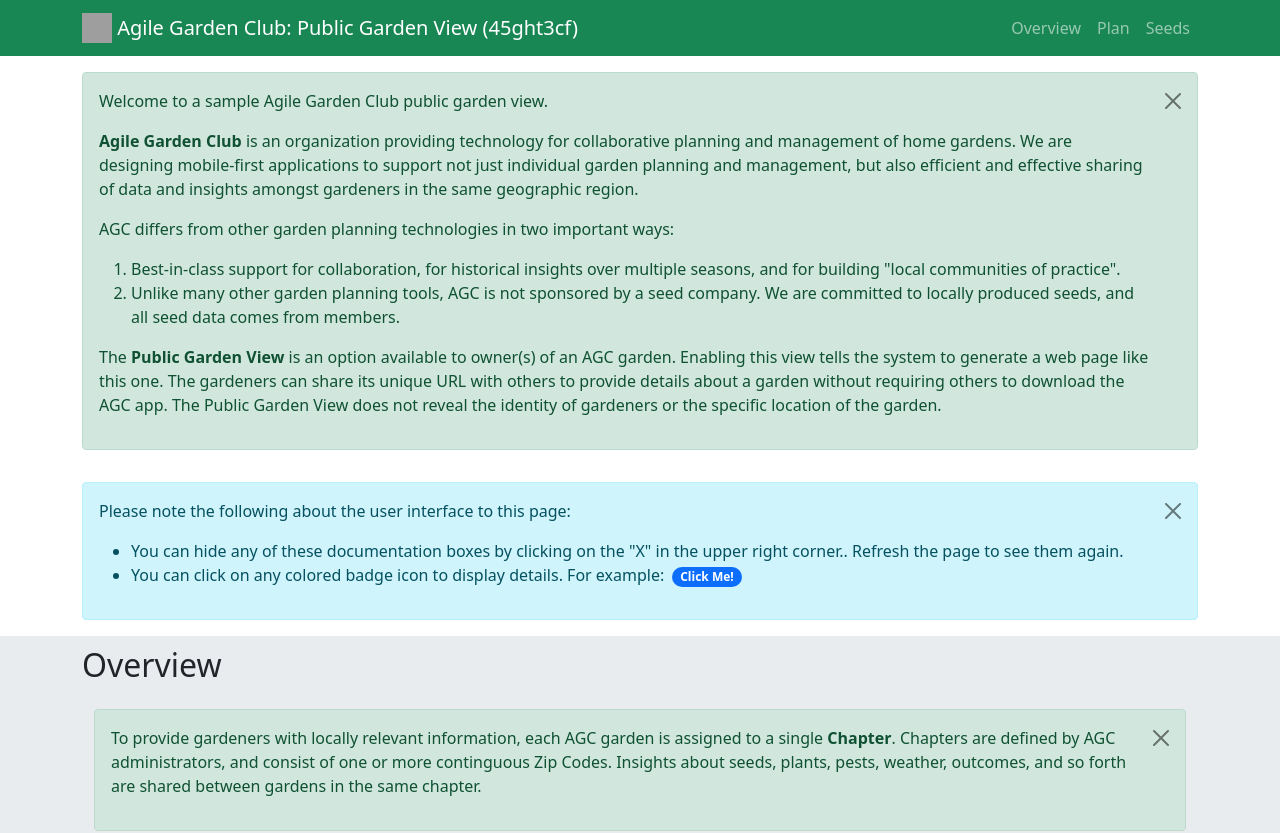
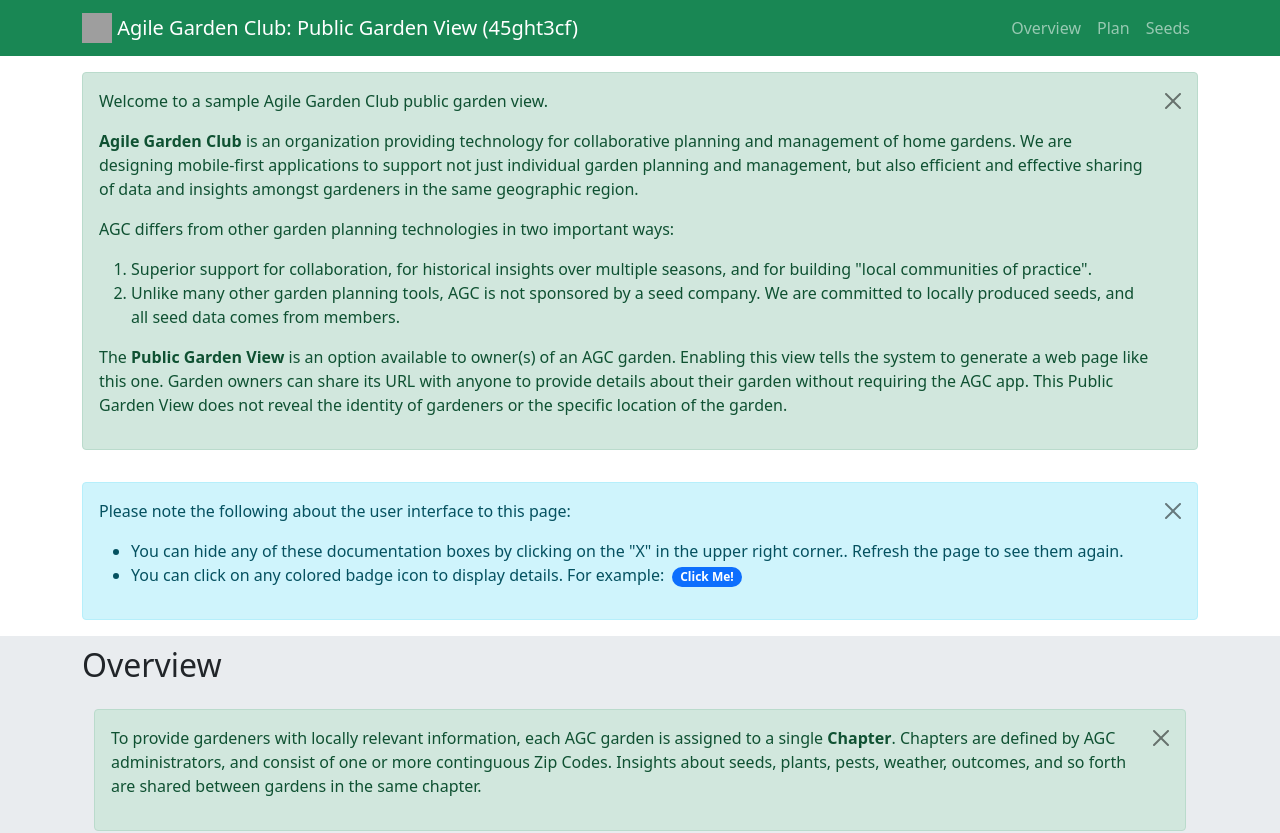
Before and after one commit to agilegardenclub/public-garden, a React (Create React App) app: page / in a window 1280 px wide. Shown: the top 833 px of the page. Built offline with nearby package versions, Linux system fonts and the light colour scheme; grey boxes are pictures that could not be loaded.

Commit message:
wordsmithing

```diff
--- a/src/sections/About.js
+++ b/src/sections/About.js
@@ -15,12 +15,11 @@ function About() {
           efficient and effective sharing of data and insights amongst gardeners in the same geographic region.</p>
         <p>AGC differs from other garden planning technologies in two important ways:</p>
         <ol>
-          <li>Best-in-class support for collaboration, for historical insights over multiple seasons, and for building &quot;local communities of practice&quot;.</li>
+          <li>Superior support for collaboration, for historical insights over multiple seasons, and for building &quot;local communities of practice&quot;.</li>
           <li>Unlike many other garden planning tools, AGC is not sponsored by a seed company. We are committed to locally produced seeds, and all seed data comes from members.</li>
         </ol>
-        <p>The <b>Public Garden View</b> is an option available to owner(s) of an AGC garden. Enabling this view tells the system to generate a web page like this one. The gardeners can share its unique URL with others to provide details about a
-          garden
-          without requiring others to download the AGC app. The Public Garden View does not reveal the identity of gardeners or the specific location of the garden. </p>
+        <p>The <b>Public Garden View</b> is an option available to owner(s) of an AGC garden. Enabling this view tells the system to generate a web page like this one. Garden owners can share its URL with anyone to provide details about their garden
+          without requiring the AGC app. This Public Garden View does not reveal the identity of gardeners or the specific location of the garden. </p>
       </Documentation>
 
       <Documentation variant="info">
```
Also changed, not shown: 1 other file (tests, documents, lock files or other folders).
